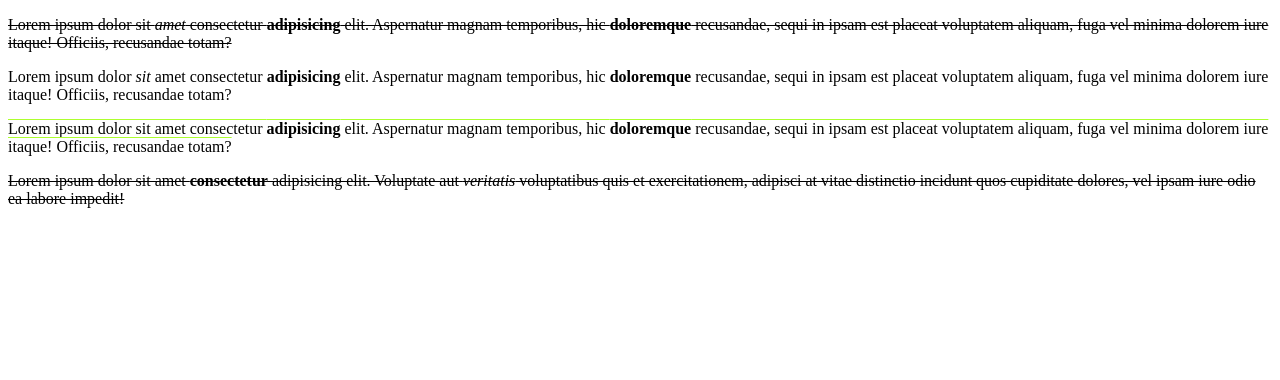
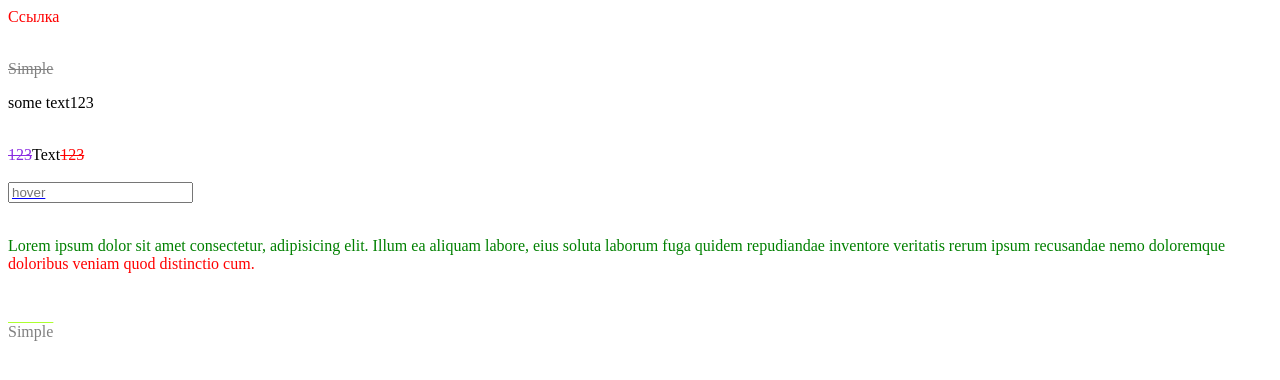
Before and after one commit to LolitaMn/html, a plain HTML site: page site.html in a window 1280 px wide. Drawn offline with Linux system fonts and the light colour scheme.

Commit message:
something edded in files

```diff
--- a/site.html
+++ b/site.html
@@ -11,11 +11,17 @@
     <link rel="stylesheet" href="css/main.css">
 </head>
 <body>
-    <p id="text-in-p">Lorem ipsum dolor sit <i class="main-text">amet</i> consectetur <b>adipisicing</b> elit. Aspernatur magnam temporibus, hic <b>doloremque</b> recusandae, sequi in ipsam est placeat voluptatem aliquam, fuga vel minima dolorem iure itaque! Officiis, recusandae totam?</p>
-    <p>Lorem ipsum dolor <i class="main-text" >sit</i> amet consectetur <b>adipisicing</b> elit. Aspernatur magnam temporibus, hic <b>doloremque</b> recusandae, sequi in ipsam est placeat voluptatem aliquam, fuga vel minima dolorem iure itaque! Officiis, recusandae totam?</p>
-    <p>Lorem ipsum dolor sit amet consectetur <b>adipisicing</b> elit. Aspernatur magnam temporibus, hic <b>doloremque</b> recusandae, sequi in ipsam est placeat voluptatem aliquam, fuga vel minima dolorem iure itaque! Officiis, recusandae totam?</p>
-<div>
-    <p>Lorem ipsum dolor sit amet <b>consectetur</b> adipisicing elit. Voluptate aut <i>veritatis</i> voluptatibus quis et exercitationem, adipisci at vitae distinctio incidunt quos cupiditate dolores, vel ipsam iure odio ea labore impedit!</p>
-    </div>
+    <a href="#" class="main_link"> Ссылка</a>
+    <br><br>
+    <p class="text">Simple</p>
+    <p class="text" title="some text123"></p>
+    <br>
+    <div id="some-id">Text</div>
+    <br>
+    <input type="text" placeholder="hover" required>
+    <br><br>
+    <p class="main_link">Lorem ipsum dolor sit amet consectetur, adipisicing elit. Illum ea aliquam labore, eius soluta laborum fuga quidem repudiandae inventore veritatis rerum ipsum recusandae nemo doloremque doloribus veniam quod distinctio cum.</p>
+   <br>
+    <p class="text">Simple</p>
 </body>
 </html>
```
